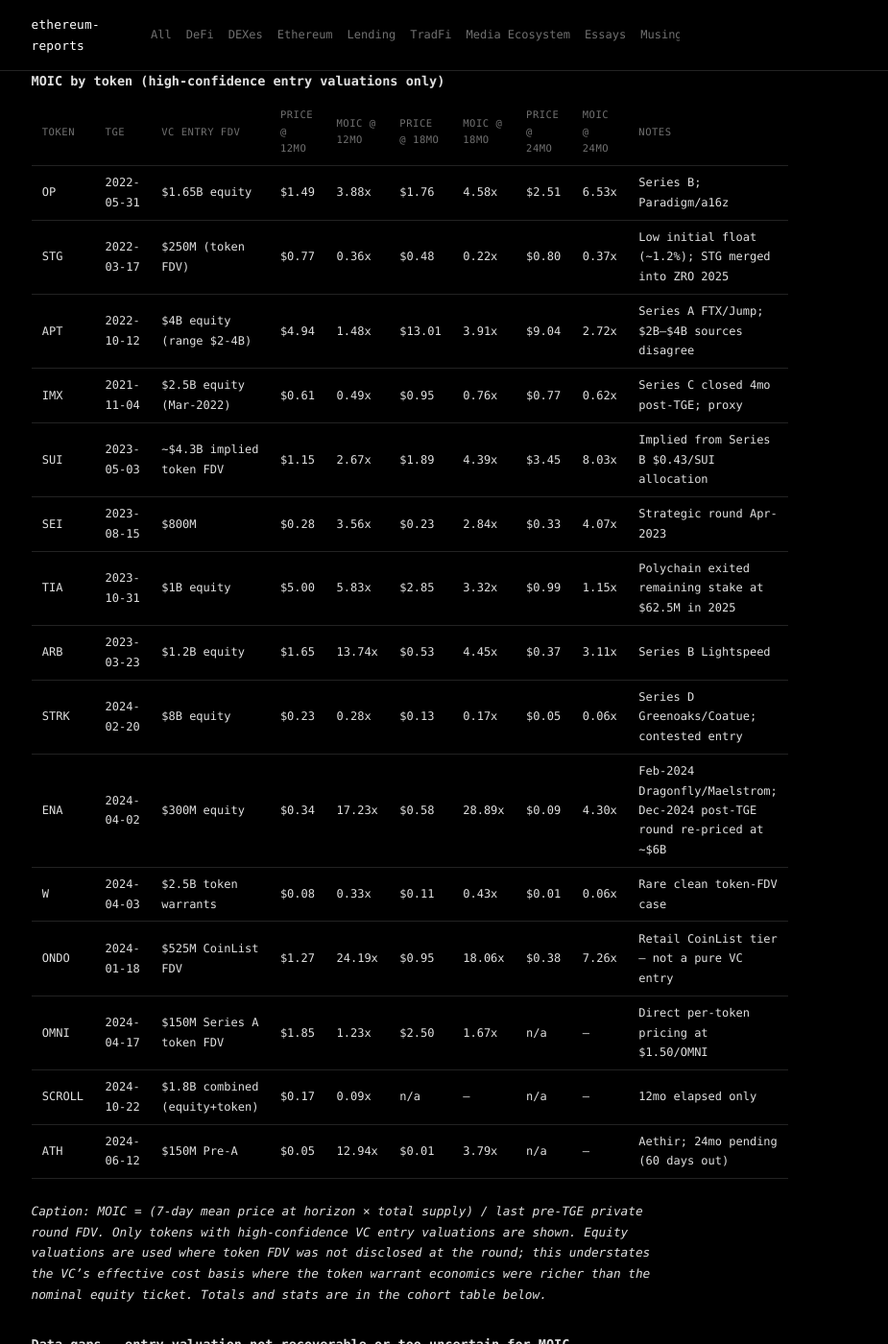
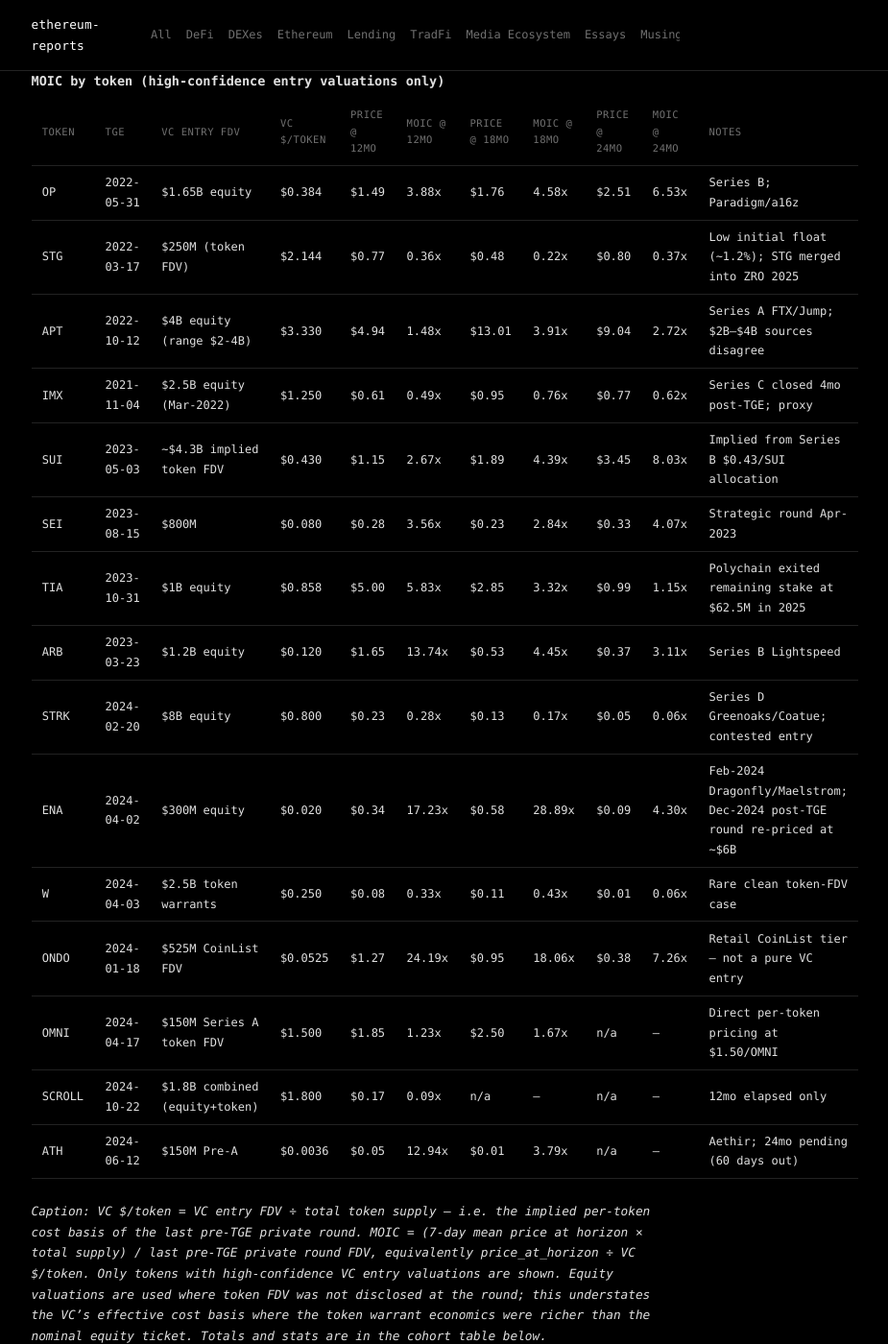
Before and after one commit to 0xapriori/ethereum-reports, a Jekyll site: the page built from essays/the-phenomenology-of-token-games-april-2026.md, in a window 1280 px wide and 1400 px high, scrolled down 12433 px. Shown: the whole window at 96% size, without its empty margins (270-1195 px from the left). Built offline with Jekyll 4.4.1, drawn with Linux system fonts in a browser that asks for light colours.

Commit message:
Add VC $/token column to MOIC table
Show the implied per-token cost basis for VCs (entry FDV ÷ total
supply). Makes the asymmetry between VC entry price and retail entry
price legible at a glance — e.g., VCs bought OP at $0.38 and ENA at
$0.02 per token while retail entered at $1.49 and $0.34 respectively
at the 12-month mark.

Co-Authored-By: Claude Opus 4.6 (1M context) <noreply@anthropic.com>

```diff
--- a/essays/the-phenomenology-of-token-games-april-2026.md
+++ b/essays/the-phenomenology-of-token-games-april-2026.md
@@ -216,25 +216,25 @@ Cobie got to this argument first. His May 2024 essay *New launches (part 1) —
 
 ### MOIC by token (high-confidence entry valuations only)
 
-| Token | TGE | VC entry FDV | Price @ 12mo | MOIC @ 12mo | Price @ 18mo | MOIC @ 18mo | Price @ 24mo | MOIC @ 24mo | Notes |
-|---|---|---|---|---|---|---|---|---|---|
-| OP | 2022-05-31 | $1.65B equity | $1.49 | 3.88x | $1.76 | 4.58x | $2.51 | 6.53x | Series B; Paradigm/a16z |
-| STG | 2022-03-17 | $250M (token FDV) | $0.77 | 0.36x | $0.48 | 0.22x | $0.80 | 0.37x | Low initial float (~1.2%); STG merged into ZRO 2025 |
-| APT | 2022-10-12 | $4B equity (range $2-4B) | $4.94 | 1.48x | $13.01 | 3.91x | $9.04 | 2.72x | Series A FTX/Jump; $2B–$4B sources disagree |
-| IMX | 2021-11-04 | $2.5B equity (Mar-2022) | $0.61 | 0.49x | $0.95 | 0.76x | $0.77 | 0.62x | Series C closed 4mo post-TGE; proxy |
-| SUI | 2023-05-03 | ~$4.3B implied token FDV | $1.15 | 2.67x | $1.89 | 4.39x | $3.45 | 8.03x | Implied from Series B $0.43/SUI allocation |
-| SEI | 2023-08-15 | $800M | $0.28 | 3.56x | $0.23 | 2.84x | $0.33 | 4.07x | Strategic round Apr-2023 |
-| TIA | 2023-10-31 | $1B equity | $5.00 | 5.83x | $2.85 | 3.32x | $0.99 | 1.15x | Polychain exited remaining stake at $62.5M in 2025 |
-| ARB | 2023-03-23 | $1.2B equity | $1.65 | 13.74x | $0.53 | 4.45x | $0.37 | 3.11x | Series B Lightspeed |
-| STRK | 2024-02-20 | $8B equity | $0.23 | 0.28x | $0.13 | 0.17x | $0.05 | 0.06x | Series D Greenoaks/Coatue; contested entry |
-| ENA | 2024-04-02 | $300M equity | $0.34 | 17.23x | $0.58 | 28.89x | $0.09 | 4.30x | Feb-2024 Dragonfly/Maelstrom; Dec-2024 post-TGE round re-priced at ~$6B |
-| W | 2024-04-03 | $2.5B token warrants | $0.08 | 0.33x | $0.11 | 0.43x | $0.01 | 0.06x | Rare clean token-FDV case |
-| ONDO | 2024-01-18 | $525M CoinList FDV | $1.27 | 24.19x | $0.95 | 18.06x | $0.38 | 7.26x | Retail CoinList tier — not a pure VC entry |
-| OMNI | 2024-04-17 | $150M Series A token FDV | $1.85 | 1.23x | $2.50 | 1.67x | n/a | — | Direct per-token pricing at $1.50/OMNI |
-| SCROLL | 2024-10-22 | $1.8B combined (equity+token) | $0.17 | 0.09x | n/a | — | n/a | — | 12mo elapsed only |
-| ATH | 2024-06-12 | $150M Pre-A | $0.05 | 12.94x | $0.01 | 3.79x | n/a | — | Aethir; 24mo pending (60 days out) |
+| Token | TGE | VC entry FDV | VC $/token | Price @ 12mo | MOIC @ 12mo | Price @ 18mo | MOIC @ 18mo | Price @ 24mo | MOIC @ 24mo | Notes |
+|---|---|---|---|---|---|---|---|---|---|---|
+| OP | 2022-05-31 | $1.65B equity | $0.384 | $1.49 | 3.88x | $1.76 | 4.58x | $2.51 | 6.53x | Series B; Paradigm/a16z |
+| STG | 2022-03-17 | $250M (token FDV) | $2.144 | $0.77 | 0.36x | $0.48 | 0.22x | $0.80 | 0.37x | Low initial float (~1.2%); STG merged into ZRO 2025 |
+| APT | 2022-10-12 | $4B equity (range $2-4B) | $3.330 | $4.94 | 1.48x | $13.01 | 3.91x | $9.04 | 2.72x | Series A FTX/Jump; $2B–$4B sources disagree |
+| IMX | 2021-11-04 | $2.5B equity (Mar-2022) | $1.250 | $0.61 | 0.49x | $0.95 | 0.76x | $0.77 | 0.62x | Series C closed 4mo post-TGE; proxy |
+| SUI | 2023-05-03 | ~$4.3B implied token FDV | $0.430 | $1.15 | 2.67x | $1.89 | 4.39x | $3.45 | 8.03x | Implied from Series B $0.43/SUI allocation |
+| SEI | 2023-08-15 | $800M | $0.080 | $0.28 | 3.56x | $0.23 | 2.84x | $0.33 | 4.07x | Strategic round Apr-2023 |
+| TIA | 2023-10-31 | $1B equity | $0.858 | $5.00 | 5.83x | $2.85 | 3.32x | $0.99 | 1.15x | Polychain exited remaining stake at $62.5M in 2025 |
+| ARB | 2023-03-23 | $1.2B equity | $0.120 | $1.65 | 13.74x | $0.53 | 4.45x | $0.37 | 3.11x | Series B Lightspeed |
+| STRK | 2024-02-20 | $8B equity | $0.800 | $0.23 | 0.28x | $0.13 | 0.17x | $0.05 | 0.06x | Series D Greenoaks/Coatue; contested entry |
+| ENA | 2024-04-02 | $300M equity | $0.020 | $0.34 | 17.23x | $0.58 | 28.89x | $0.09 | 4.30x | Feb-2024 Dragonfly/Maelstrom; Dec-2024 post-TGE round re-priced at ~$6B |
+| W | 2024-04-03 | $2.5B token warrants | $0.250 | $0.08 | 0.33x | $0.11 | 0.43x | $0.01 | 0.06x | Rare clean token-FDV case |
+| ONDO | 2024-01-18 | $525M CoinList FDV | $0.0525 | $1.27 | 24.19x | $0.95 | 18.06x | $0.38 | 7.26x | Retail CoinList tier — not a pure VC entry |
+| OMNI | 2024-04-17 | $150M Series A token FDV | $1.500 | $1.85 | 1.23x | $2.50 | 1.67x | n/a | — | Direct per-token pricing at $1.50/OMNI |
+| SCROLL | 2024-10-22 | $1.8B combined (equity+token) | $1.800 | $0.17 | 0.09x | n/a | — | n/a | — | 12mo elapsed only |
+| ATH | 2024-06-12 | $150M Pre-A | $0.0036 | $0.05 | 12.94x | $0.01 | 3.79x | n/a | — | Aethir; 24mo pending (60 days out) |
 
-*Caption: MOIC = (7-day mean price at horizon × total supply) / last pre-TGE private round FDV. Only tokens with high-confidence VC entry valuations are shown. Equity valuations are used where token FDV was not disclosed at the round; this understates the VC's effective cost basis where the token warrant economics were richer than the nominal equity ticket. Totals and stats are in the cohort table below.*
+*Caption: VC $/token = VC entry FDV ÷ total token supply — i.e. the implied per-token cost basis of the last pre-TGE private round. MOIC = (7-day mean price at horizon × total supply) / last pre-TGE private round FDV, equivalently price_at_horizon ÷ VC $/token. Only tokens with high-confidence VC entry valuations are shown. Equity valuations are used where token FDV was not disclosed at the round; this understates the VC's effective cost basis where the token warrant economics were richer than the nominal equity ticket. Totals and stats are in the cohort table below.*
 
 ### Data gaps — entry valuation not recoverable or too uncertain for MOIC
 
```
